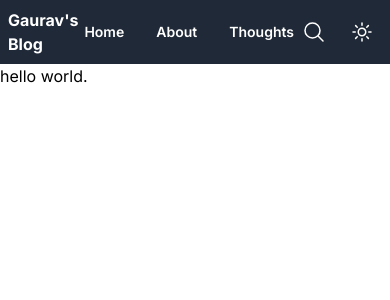
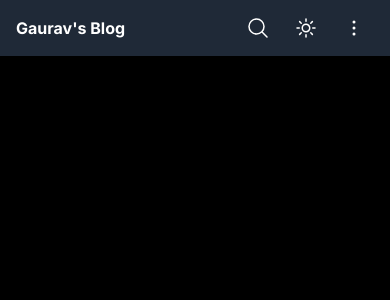
Before and after one commit to thegauravthakur/blog, a Next.js app: page / in a window 390 px wide. Shown: the top 300 px of the page. Built offline with nearby package versions, Linux system fonts and the light colour scheme.

Commit message:
complete header component

```diff
--- a/src/app/components/Header.tsx
+++ b/src/app/components/Header.tsx
@@ -1,18 +1,19 @@
 import { cn } from '@/utils/tailwind'
 import { HeaderIcons } from '@/app/components/HeaderIcons'
+import { MobileHeaderMenu } from '@/app/components/MobileHeaderMenu'
 
 export function Header() {
 	return (
 		<header className={cn('bg-gray-800')}>
 			<div
 				className={cn(
-					'mx-auto flex max-w-screen-xl items-center justify-between p-2 text-white lg:px-8',
+					'mx-auto flex max-w-screen-xl items-center justify-between px-4 py-2 text-white lg:px-8',
 				)}
 			>
 				<a className={cn('font-bold')} href="#">
 					Gaurav&apos;s Blog
 				</a>
-				<ul className={cn('flex items-center space-x-8 text-sm font-semibold')}>
+				<ul className={cn('hidden items-center space-x-8 text-sm font-semibold sm:flex')}>
 					<li>
 						<a href="#">Home</a>
 					</li>
@@ -27,6 +28,7 @@ export function Header() {
 					<HeaderIcons />
 				</ul>
 			</div>
+			<MobileHeaderMenu />
 		</header>
 	)
 }
--- a/src/app/components/HeaderIcons.tsx
+++ b/src/app/components/HeaderIcons.tsx
@@ -4,8 +4,11 @@ import { Icon } from '@/components/shared/Icon'
 import { cn } from '@/utils/tailwind'
 import { IconButton } from '@/components/shared/IconButton'
 import { Tooltip } from '@/components/shared/Tooltip'
+import { usePathname, useRouter, useSearchParams } from 'next/navigation'
 
 export function HeaderIcons() {
+	const [router, pathname, searchParams] = [useRouter(), usePathname(), useSearchParams()]
+
 	return (
 		<>
 			<li>
@@ -16,9 +19,24 @@ export function HeaderIcons() {
 				</Tooltip>
 			</li>
 			<li>
-				<Tooltip message="light mode">
+				<Tooltip message="Light mode">
 					<IconButton aria-label="change to light mode" type="button" onClick={() => {}}>
 						<Icon className={cn('h-6 w-6')} id="light-theme-icon" />
+					</IconButton>
+				</Tooltip>
+			</li>
+			<li className={cn('sm:hidden')}>
+				<Tooltip message="More Items">
+					<IconButton
+						aria-label="more items"
+						type="button"
+						onClick={() => {
+							const search = new URLSearchParams(searchParams.toString())
+							search.set('showMobileMenu', 'true')
+							router.push(`${pathname}?${search.toString()}`)
+						}}
+					>
+						<Icon className={cn('h-6 w-6')} id="vertical-ellipsis-icon" />
 					</IconButton>
 				</Tooltip>
 			</li>
--- /dev/null
+++ b/src/app/components/MobileHeaderMenu.tsx
@@ -0,0 +1,49 @@
+'use client'
+
+import { useRouter, useSearchParams } from 'next/navigation'
+import { cn } from '@/utils/tailwind'
+import { IconButton } from '@/components/shared/IconButton'
+import { Icon } from '@/components/shared/Icon'
+
+export function MobileHeaderMenu() {
+	const router = useRouter()
+	const searchParams = useSearchParams()
+	const showMobileMenu = searchParams.get('showMobileMenu') === 'true'
+	if (!showMobileMenu) return null
+
+	return (
+		<div
+			className={cn(
+				'fixed inset-x-4 top-4 rounded-lg border bg-gray-800 p-6 text-white shadow-lg',
+			)}
+		>
+			<ul className={cn('text-sm font-semibold')}>
+				<li>
+					<a className={cn('block rounded p-4 py-3 hover:bg-gray-200/20')} href="#">
+						Home
+					</a>
+				</li>
+				<li>
+					<a className={cn('block rounded p-4 py-3 hover:bg-gray-200/20')} href="#">
+						About
+					</a>
+				</li>
+				<li>
+					<a className={cn('block rounded p-4 py-3 hover:bg-gray-200/20')} href="#">
+						Thoughts
+					</a>
+				</li>
+			</ul>
+			<IconButton
+				aria-label="close menu"
+				className={cn('absolute right-6 top-6')}
+				type="button"
+				onClick={() => {
+					router.replace('/')
+				}}
+			>
+				<Icon className={cn('h-6 w-6')} id="close-icon" />
+			</IconButton>
+		</div>
+	)
+}
--- a/src/app/layout.tsx
+++ b/src/app/layout.tsx
@@ -2,6 +2,7 @@ import './globals.css'
 import { Inter } from 'next/font/google'
 import { ReactNode } from 'react'
 import { Header } from '@/app/components/Header'
+import { cn } from '@/utils/tailwind'
 
 const inter = Inter({ subsets: ['latin'] })
 
@@ -12,7 +13,7 @@ interface RootLayoutProps {
 export default function RootLayout({ children }: RootLayoutProps) {
 	return (
 		<html lang="en">
-			<body className={inter.className}>
+			<body className={cn(inter.className, 'bg-black')}>
 				<Header />
 				{children}
 			</body>
--- a/src/components/shared/IconButton.tsx
+++ b/src/components/shared/IconButton.tsx
@@ -7,7 +7,10 @@ export function IconButton(
 	return (
 		<button
 			{...props}
-			className={cn('rounded-full p-2 transition-colors duration-200 hover:bg-gray-200/20')}
+			className={cn(
+				props.className,
+				'rounded-full p-2 transition-colors duration-200 hover:bg-gray-200/20',
+			)}
 		/>
 	)
 }
--- a/src/components/shared/Tooltip.tsx
+++ b/src/components/shared/Tooltip.tsx
@@ -12,7 +12,7 @@ export function Tooltip({ message, children }: TooltipProps) {
 			{children}
 			<span
 				className={cn(
-					'absolute top-[50px] min-w-max scale-0 rounded bg-gray-800 p-2',
+					'absolute right-0 top-[50px] min-w-max scale-0 rounded bg-gray-800 p-2',
 					'text-xs text-white transition-all group-focus-within:scale-100 group-hover:scale-100',
 				)}
 			>
```
Also changed, not shown: public/sprite.svg.
